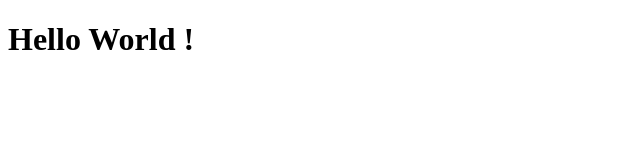
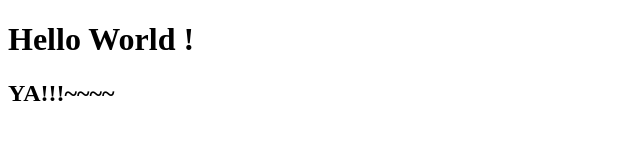
Before and after one commit to juliAYang062/pqTest03, a plain HTML site: page index.html in a window 1280 px wide. Shown: the whole page, without its empty margins (0-640 px from the left). Drawn offline with Linux system fonts and the light colour scheme.

Commit message:
新增ya

```diff
--- a/index.html
+++ b/index.html
@@ -7,5 +7,6 @@
 </head>
 <body>
     <h1>Hello World !</h1>
+    <h2>YA!!!~~~~</h2>
 </body>
 </html>
```
